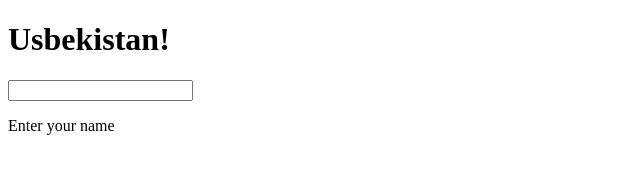
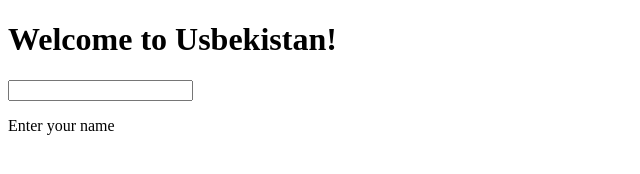
Before and after one commit to kamilMaksudov/gitTutorial, a plain HTML site: page index.html in a window 1280 px wide. Shown: the whole page, without its empty margins (0-640 px from the left). Drawn offline with Linux system fonts and the light colour scheme.

Commit message:
changing a title

```diff
--- a/index.html
+++ b/index.html
@@ -5,7 +5,7 @@
     <title>A Git Tutorium</title>
   </head>
   <body>
-  <h1>Usbekistan!</h1>
+  <h1>Welcome to Usbekistan!</h1>
   <input type="text" name="" value="">
   <p>Enter your name</p>
   </body>
```
